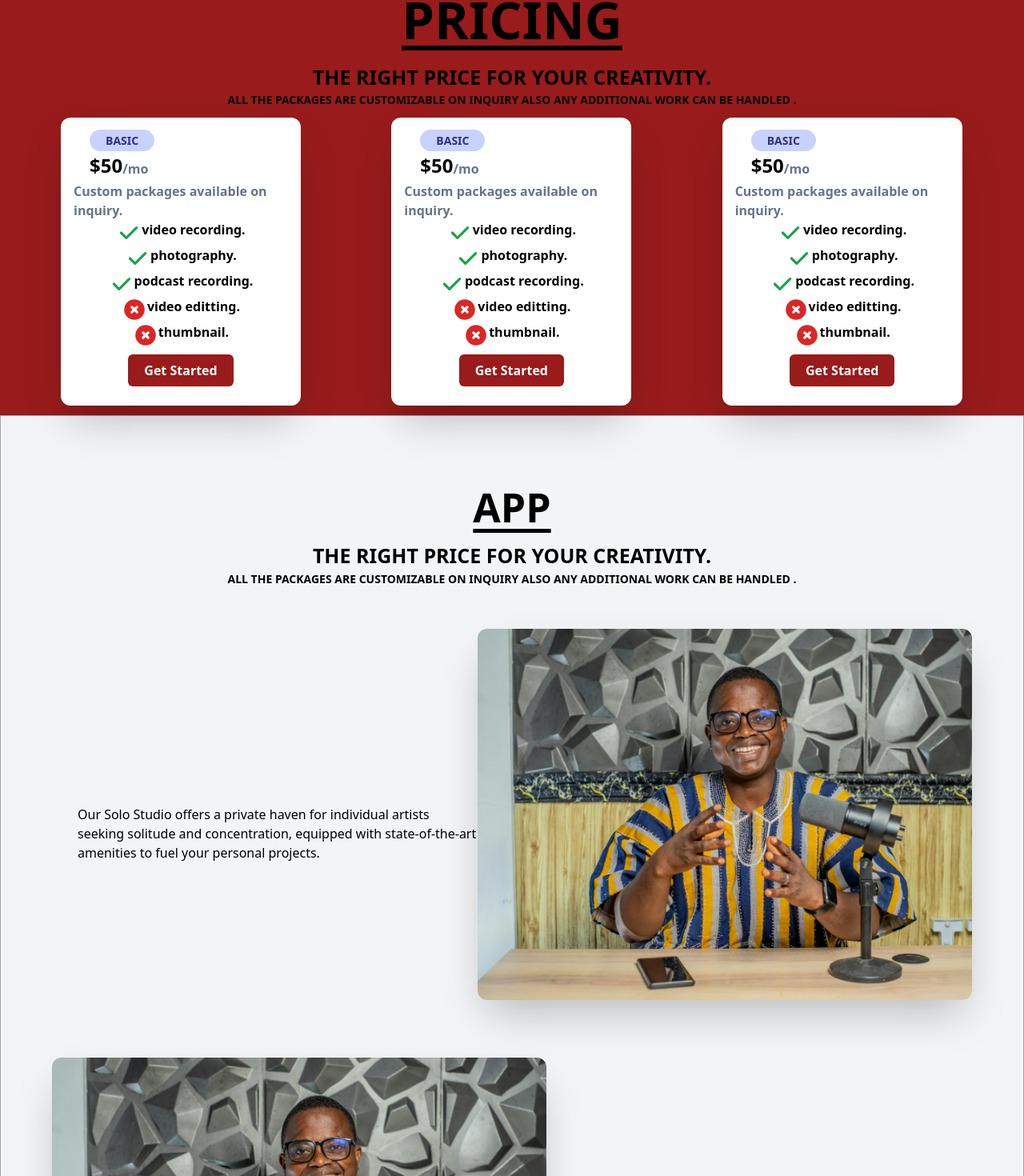
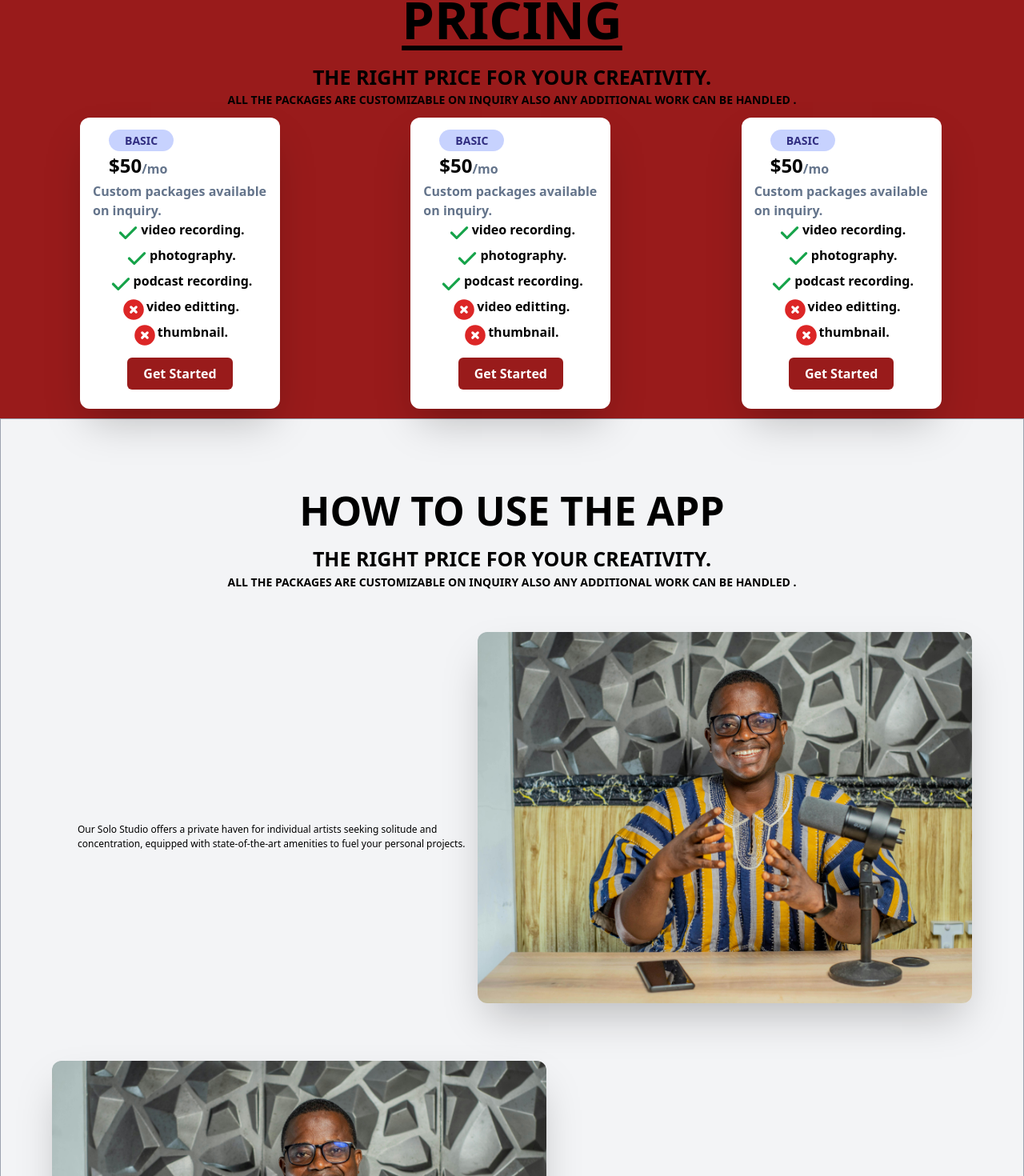
Before and after one commit to mwaniki-david/AIT-studio, a Next.js app: page / in a window 1280 px wide. Shown: the part 1342-2812 px from the top of the page at 80% size. Built offline with nearby package versions, Linux system fonts and the light colour scheme.

Commit message:
mbileview changes

```diff
--- a/app/layout.tsx
+++ b/app/layout.tsx
@@ -17,7 +17,7 @@ export default function RootLayout({
   children: React.ReactNode
 }) {
   return (
-    <html lang="en " className='!scroll-smooth   bg-orange-300 '>
+    <html lang="en " className='!scroll-smooth   bg-white '>
       <body className={'${inter.className} sm:max-w-screen-xl'}>
         <Navbar/>
         {children}
--- a/components/main/More.tsx
+++ b/components/main/More.tsx
@@ -17,7 +17,7 @@ const More = () => {
     },
   };
   return (
-    <div id='More' className='w-screen h-auto gap-5 flex flex-col items-center justify-center md:mb-[120px] px-12'>
+    <div id='More' className='w-screen h-full gap-5 flex flex-col items-center justify-center md:mb-[120px] px-12'>
         <div className='py-4 px-2 mt-[30px] text-center max-w-[450px] md:max-w-[750px] '>
             <h1 className='items-center justify-center  uppercase underline underline-offset-8 text-[35px] md:text-[65px] font-bold'>more offers</h1>
             <h2 className=' text-[25px] uppercase'>@ nice prices</h2>
--- a/components/main/Ourservices.tsx
+++ b/components/main/Ourservices.tsx
@@ -4,12 +4,8 @@ const ourservices = () => {
   return (
     <main
       id="Ourservices"
-      className="w-screen  relative md:flex bg-gray-300 md:pb-3 mt-[-50px] items-center justify-center px-3"
+      className="w-screen  relative md:flex bg-gray-300 md:pb-3 mt-[-50px] items-center justify-center px-3 pb-4"
     >
-      <div className="block md:hidden relative -mt-6 h-[50px] w-[300px] ml-12 rounded-lg px-12 bg-red-700 justify-center items-center">
-
-
-      </div>
       <div className="flex flex-col px-3 md:py-4 items-center justify-center">
         <div className="flex md:flex-row flex-col">
 
--- a/components/main/Pricings.jsx
+++ b/components/main/Pricings.jsx
@@ -10,7 +10,7 @@ const Pricing = () => {
 
       <div className='max-w-[1240px] mx-auto py-3 '>
 
-        <div className='text-center md:py-7 md:mt-[15px] uppercase  text-black font-bold'>
+        <div className='text-center md:py-7  md:mt-[15px] uppercase  text-black font-bold'>
           <h2 className='text-[35px] md:text-[65px] md:p-1 uppercase underline underline-offset-8'>Pricing</h2>
           <h3 className='text-[20px] md:text-[25px] px-3 '>The right price for your creativity.</h3>
           <p className='text-sm font-semibold uppercase px-4'>
@@ -19,7 +19,7 @@ const Pricing = () => {
         </div>
 
         <div className='grid md:grid-cols-3 font-bold  '>
-          <div className='bg-white ml-14 mt-4 md:-mt-4  text-black  rounded-xl shadow-2xl relative max-h-[370px] max-w-[300px] py-4 px-2'>
+          <div className='bg-white ml-[80px] mt-4 md:-mt-4  text-black  rounded-xl shadow-2xl relative max-h-[370px] max-w-[250px] py-4 px-2'>
             <span className='uppercase px-5 ml-7 py-1 bg-indigo-200 text-indigo-900 rounded-2xl text-sm'>Basic</span>
             <div>
               <p className='text-2xl font-bold py-1 flex ml-7'>$50<span className='text-base text-slate-500 flex flex-col justify-end'>/mo</span></p>
@@ -31,11 +31,11 @@ const Pricing = () => {
                 <p className='flex'><CheckIcon className='w-8 text-green-600'  />podcast recording.</p>
                 <p className='flex'><XCircleIcon className='w-8 text-red-600'  />video editting.</p>
                 <p className='flex'><XCircleIcon className='w-8 text-red-600'  />thumbnail.</p>
-                <Link href='/Checkout' className='flex py-2 '><button className=' w-auto px-5 py-2  bg-red-800 rounded-md text-white '>Get Started</button></Link>
+                <Link href='/Checkout' className='flex py-2 '><button className=' w-auto px-5 py-2 mt-1  bg-red-800 rounded-md text-white '>Get Started</button></Link>
 
             </div>
           </div>
-          <div className='bg-white ml-14 mt-4 md:-mt-4  text-black  rounded-xl shadow-2xl relative max-h-[370px] max-w-[300px] py-4 px-2'>
+          <div className='bg-white ml-[80px] mt-4 md:-mt-4  text-black  rounded-xl shadow-2xl relative max-h-[370px] max-w-[250px] py-4 px-2'>
             <span className='uppercase px-5 ml-7 py-1 bg-indigo-200 text-indigo-900 rounded-2xl text-sm'>Basic</span>
             <div>
               <p className='text-2xl font-bold py-1 flex ml-7'>$50<span className='text-base text-slate-500 flex flex-col justify-end'>/mo</span></p>
@@ -47,11 +47,11 @@ const Pricing = () => {
                 <p className='flex'><CheckIcon className='w-8 text-green-600'  />podcast recording.</p>
                 <p className='flex'><XCircleIcon className='w-8 text-red-600'  />video editting.</p>
                 <p className='flex'><XCircleIcon className='w-8 text-red-600'  />thumbnail.</p>
-                <Link href='/Checkout' className='flex py-2 '><button className=' w-auto px-5 py-2  bg-red-800 rounded-md text-white '>Get Started</button></Link>
+                <Link href='/Checkout' className='flex py-2 '><button className=' w-auto px-5 py-2 mt-1  bg-red-800 rounded-md text-white '>Get Started</button></Link>
 
             </div>
           </div>
-          <div className='bg-white ml-14 mt-4 md:-mt-4  text-black  rounded-xl shadow-2xl relative max-h-[370px] max-w-[300px] py-4 px-2'>
+          <div className='bg-white ml-[80px] mt-4 md:-mt-4  text-black  rounded-xl shadow-2xl relative max-h-[370px] max-w-[250px] py-4 px-2'>
             <span className='uppercase px-5 ml-7 py-1 bg-indigo-200 text-indigo-900 rounded-2xl text-sm'>Basic</span>
             <div>
               <p className='text-2xl font-bold py-1 flex ml-7'>$50<span className='text-base text-slate-500 flex flex-col justify-end'>/mo</span></p>
@@ -63,7 +63,7 @@ const Pricing = () => {
                 <p className='flex'><CheckIcon className='w-8 text-green-600'  />podcast recording.</p>
                 <p className='flex'><XCircleIcon className='w-8 text-red-600'  />video editting.</p>
                 <p className='flex'><XCircleIcon className='w-8 text-red-600'  />thumbnail.</p>
-                <Link href='/Checkout' className='flex py-2 '><button className=' w-auto px-5 py-2  bg-red-800 rounded-md text-white '>Get Started</button></Link>
+                <Link href='/Checkout' className='flex py-2 '><button className=' w-auto px-5 py-2 mt-1  bg-red-800 rounded-md text-white '>Get Started</button></Link>
 
             </div>
           </div>
--- a/components/main/Studios.jsx
+++ b/components/main/Studios.jsx
@@ -7,8 +7,8 @@ const Studios = () => {
       className="flex flex-col h-auto  w-full  justify-center bg-gray-100 items-center md:border border-gray-400 px-4"
     >
       <div className="text-center md:py-7 mt-4 md:mt-[45px] uppercase  text-black font-bold">
-        <h2 className="text-[35px] md:text-[50px] md:p-1 uppercase underline underline-offset-8">
-           app
+        <h2 className="text-[30px] md:text-[50px] md:p-1 uppercase">
+           how to use the app
         </h2>
         <h3 className="text-[20px] md:text-[25px] ">
           The right price for your creativity.
@@ -20,14 +20,23 @@ const Studios = () => {
       </div>
       <div className="grid justify-center items-center lg:gap-6 md:mb-12  px-4 ">
         <div className="flex md:flex-row flex-col  md:px-8  py-4 ">
+        <div className=" block md:hidden md:py-2  py-4 max-w-[700px]">
+            <Image
+              src="/studiopic.jpg"
+              alt="aitbackground "
+              width={750}
+              height={700}
+              className=" rounded-xl shadow-2xl"
+            />
+          </div>
           <div className="flex flex-col max-w-[400px] md:max-w-[500px] ml-3 md:ml-8 gap-3  md:pt-12 item-center justify-center">
-            <h2 className=" text-1xl ">
+            <h2 className=" text-[12px] ">
               Our Solo Studio offers a private haven for individual artists
               seeking solitude and concentration, equipped with state-of-the-art
               amenities to fuel your personal projects.{" "}
             </h2>
           </div>
-          <div className="md:py-2  py-4 max-w-[700px]">
+          <div className=" hidden md:block md:py-2  py-4 max-w-[700px]">
             <Image
               src="/studiopic.jpg"
               alt="aitbackground "
@@ -48,7 +57,7 @@ const Studios = () => {
             />
           </div>
           <div className="flex flex-col max-w-[400px] md:max-w-[500px] ml-3 md:ml-8 gap-3  md:pt-12 item-center justify-center">
-            <h2 className=" text-1xl ">
+            <h2 className=" text-[12px] ">
               Our Solo Studio offers a private haven for individual artists
               seeking solitude and concentration, equipped with state-of-the-art
               amenities to fuel your personal projects.{" "}
```
